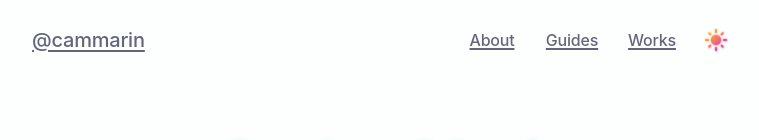
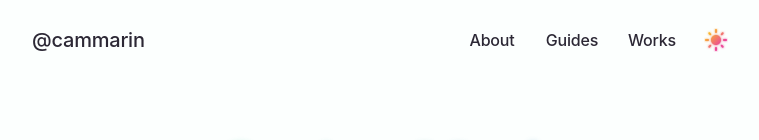
Before and after one commit to cammarin/cammarin.me, a Next.js app: page / in a window 1280 px wide. Shown: the top 140 px of the page, without its empty margins (260-1019 px from the left). Built offline with nearby package versions, Linux system fonts and the light colour scheme; a web font is replaced by a local one.

Commit message:
fix(navbar): undo anchor styles side effects

```diff
--- a/src/components/NavbarBrand.tsx
+++ b/src/components/NavbarBrand.tsx
@@ -17,7 +17,14 @@ const NavbarBrand = ({
           text-xl
           font-medium
           leading-6
+          text-current
+          no-underline
           rounded
+          hover:text-current
+          focus-visible:text-current
+          dark:text-current
+          dark:hover:text-current
+          dark:focus-visible:text-current
         `}
         {...htmlAnchorProps}
       />
--- a/src/components/NavbarNavLink.tsx
+++ b/src/components/NavbarNavLink.tsx
@@ -17,12 +17,15 @@ const NavbarNavLink = ({
             p-3
             w-20
             font-medium
+            text-current
             text-center
+            no-underline
             rounded
             hover:text-neutral-800
             hover:bg-neutral-20
             focus-visible:text-neutral-800
             focus-visible:bg-neutral-20
+            dark:text-current
             dark:hover:text-neutral-10
             dark:hover:bg-neutral-700
             dark:focus-visible:text-neutral-10
```
